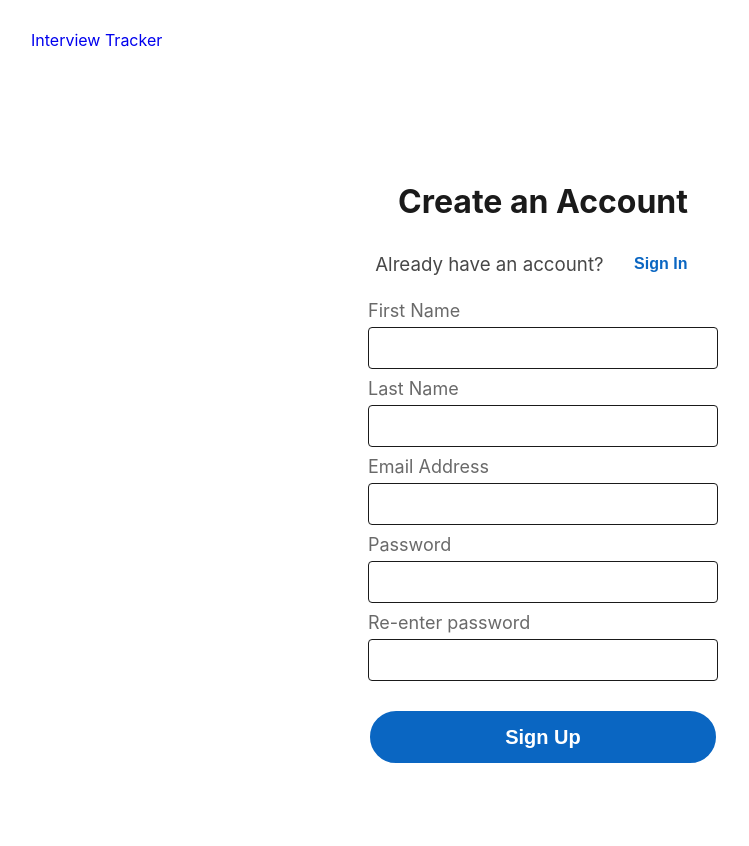
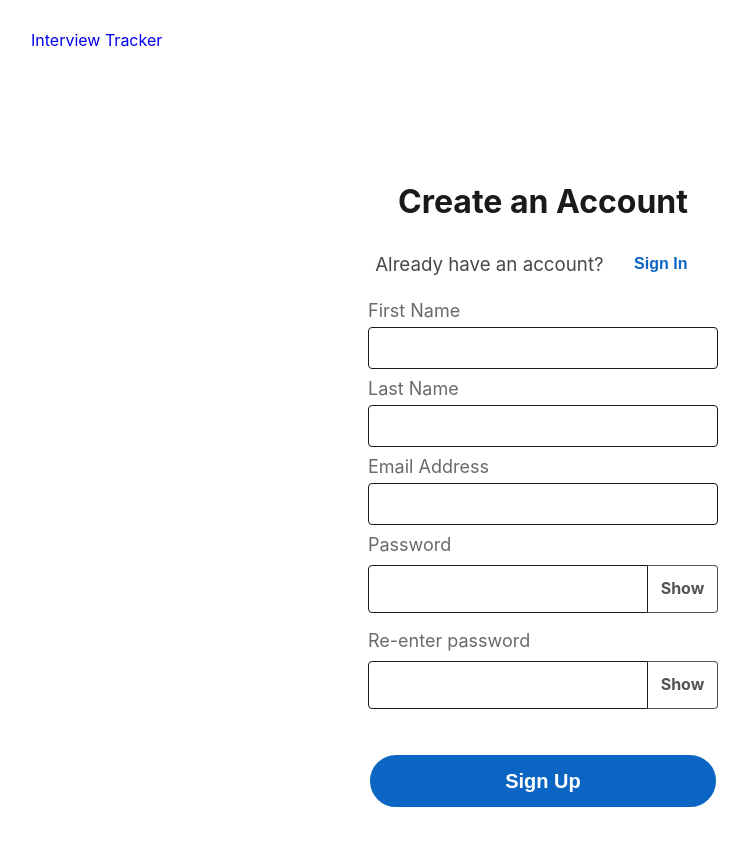
Before and after one commit to lnielsen209/Interview-TrackerX, a React app: page /signup in a window 1280 px wide. Shown: the top 846 px of the page, without its empty margins (97-846 px from the left). Built offline with nearby package versions, Linux system fonts and the light colour scheme.

Commit message:
improved password show/hide feature

```diff
--- a/client/components/common/StyledFormPWDInput.js
+++ b/client/components/common/StyledFormPWDInput.js
@@ -19,6 +19,7 @@ const StyledPWDInput = styled(StyledFormInput)`
 const ToggleButton = styled.div`
   background: ${Theme.secondary};
   color: ${Theme.color};
+  opacity: 75%;
   font-size: 16px;
   line-height: 24px;
   text-align: center;
@@ -54,12 +55,11 @@ const StyledFormPWDInput = (props) => {
   return (
     <>
       <StyledPWDInputWrapper>
-        <StyledPWDInput {...props} />
+        <StyledPWDInput {...props} type={showPassword ? 'text' : 'password'} />
         <ToggleButton onClick={() => setShowPassword(!showPassword)}>
           {showPassword ? 'Hide' : 'Show'}
         </ToggleButton>
       </StyledPWDInputWrapper>
-      <div>{showPassword && props.password}</div>
     </>
   );
 };
--- a/client/components/pages/Signin/Signin.jsx
+++ b/client/components/pages/Signin/Signin.jsx
@@ -128,7 +128,6 @@ const Signin = () => {
             <SigninLabal light>Password</SigninLabal>
             <StyledFormPWDInput
               password={password}
-              type="password"
               onChange={(e) => setPassword(e.target.value)}
               required
             />
--- a/client/components/pages/Signup/Signup.jsx
+++ b/client/components/pages/Signup/Signup.jsx
@@ -6,6 +6,7 @@ import styled from 'styled-components';
 import {
   StyledFormLabel,
   StyledFormInput,
+  StyledFormPWDInput,
   StyledButton,
   StyledFormWrapper,
   StyledH1,
@@ -123,9 +124,8 @@ const Signup = () => {
           </>
           <>
             <SignupLabal light>Password</SignupLabal>
-            <SignupInput
+            <StyledFormPWDInput
               className="inputSignUp"
-              type="password"
               value={password}
               onChange={(e) => setPassword(e.target.value)}
               required
@@ -133,9 +133,8 @@ const Signup = () => {
           </>
           <>
             <SignupLabal light>Re-enter password</SignupLabal>
-            <SignupInput
+            <StyledFormPWDInput
               className="inputSignUp"
-              type="password"
               value={password2}
               onChange={(e) => setPassword2(e.target.value)}
               required
```
